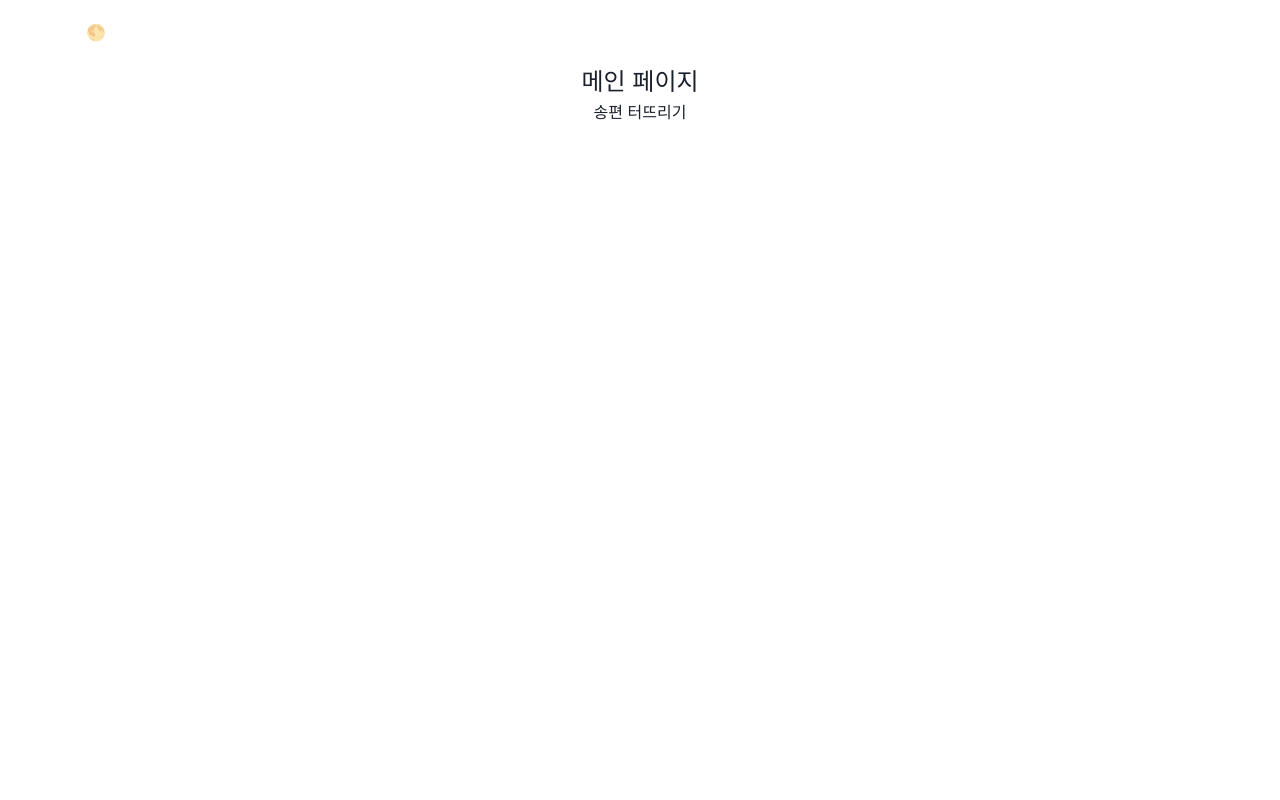
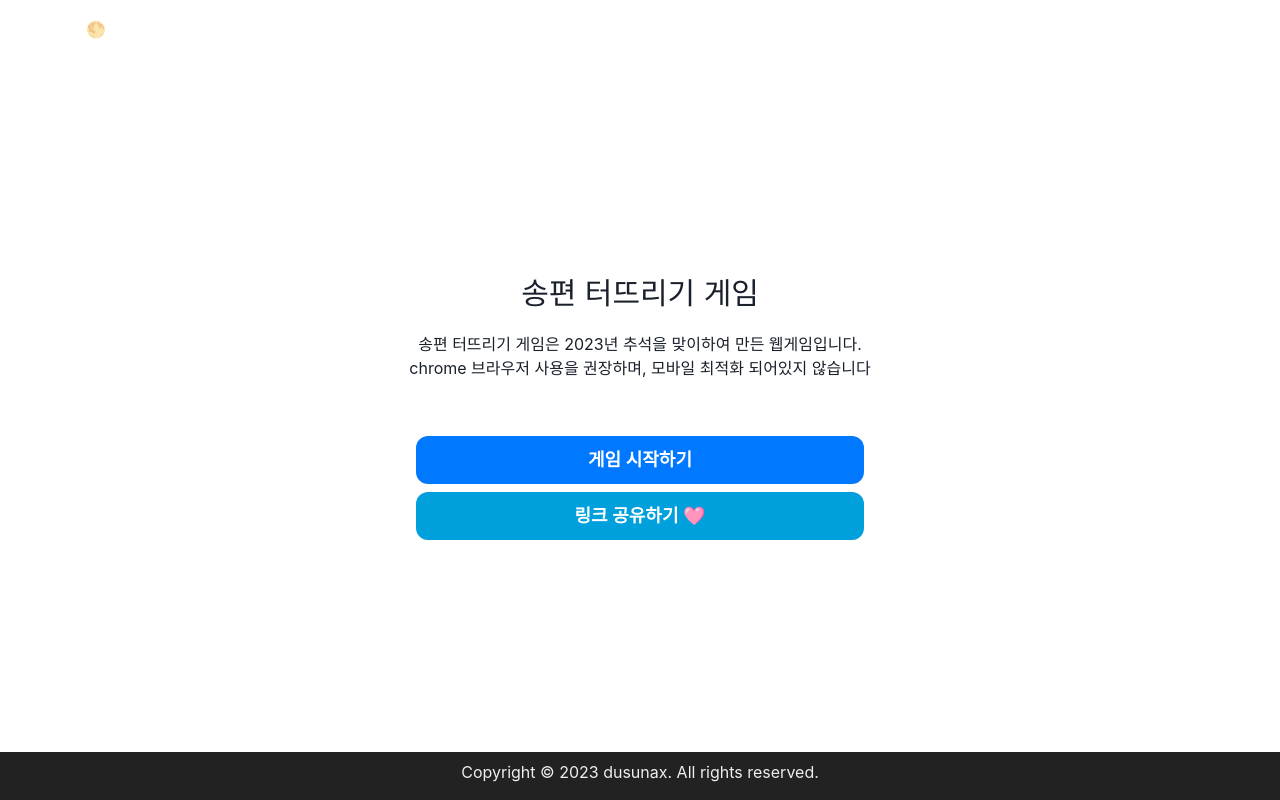
Before and after one commit to dusunax/game, a Next.js app: page / in a window 1280 px wide. Built offline with nearby package versions, Linux system fonts and the light colour scheme.

Commit message:
Feat : add link share button, footer, adjust layout etc

```diff
--- a/src/app/layout.tsx
+++ b/src/app/layout.tsx
@@ -5,6 +5,7 @@ import { PropsWithChildren } from "react";
 import type { Metadata } from "next";
 import DefaultLayout from "@/layout/DefaultLayout";
 import { ChakraProvider } from "@chakra-ui/react";
+import Footer from "@/layout/Footer";
 
 export const metadata: Metadata = {
   title: "추석 게임 🧀",
@@ -18,6 +19,7 @@ export default function RootLayout({ children }: PropsWithChildren) {
       <body className="flex-col-screen items-center">
         <ChakraProvider>
           <DefaultLayout>{children}</DefaultLayout>
+          <Footer />
         </ChakraProvider>
       </body>
     </html>
--- a/src/components/Home/Home.tsx
+++ b/src/components/Home/Home.tsx
@@ -1,15 +1,39 @@
 import Link from "next/link";
-import { Card, Text } from "@chakra-ui/react";
+import { Button, Card, Text } from "@chakra-ui/react";
 import Header from "@/layout/Header";
+import LinkCopyButton from "./LinkCopyButton";
 
 export default function Home() {
   return (
     <>
       <Header hasLogo={true} />
 
-      <Card textAlign={"center"} boxShadow={"none"}>
-        <Text fontSize={"2xl"}>메인 페이지</Text>
-        <Link href={"/slingshot"}>송편 터뜨리기</Link>
+      <Card
+        textAlign={"center"}
+        boxShadow={"none"}
+        className="gap-4 h-full justify-center"
+      >
+        <Text fontSize={"3xl"}>송편 터뜨리기 게임</Text>
+        <Text fontSize={"md"}>
+          송편 터뜨리기 게임은 2023년 추석을 맞이하여 만든 웹게임입니다.
+          <br />
+          chrome 브라우저 사용을 권장하며, 모바일 최적화 되어있지 않습니다
+        </Text>
+
+        <div className="flex flex-col gap-2 mt-10 w-full max-w-md mx-auto">
+          <Link href={"/slingshot"} className="w-full">
+            <Button
+              rounded={"xl"}
+              size={"lg"}
+              colorScheme="messenger"
+              width={"full"}
+              className="w-full"
+            >
+              게임 시작하기
+            </Button>
+          </Link>
+          <LinkCopyButton />
+        </div>
       </Card>
     </>
   );
--- /dev/null
+++ b/src/components/Home/LinkCopyButton.tsx
@@ -0,0 +1,45 @@
+"use client";
+import { Button, useToast } from "@chakra-ui/react";
+import { useState } from "react";
+
+export default function LinkCopyButton() {
+  const [isShared, setIsShared] = useState(false);
+  const toast = useToast();
+
+  const linkCopy = () => {
+    const currentURL = window.location.href;
+    const shareableURL = encodeURIComponent(currentURL);
+
+    // 클립보드에 복사하기
+    const textArea = document.createElement("textarea");
+    textArea.value = currentURL;
+    document.body.appendChild(textArea);
+    textArea.select();
+    document.execCommand("copy");
+    document.body.removeChild(textArea);
+
+    setIsShared(true);
+
+    // 토스트 메시지 표시
+    toast({
+      title: "링크가 클립보드에 복사되었습니다.",
+      status: "success",
+      duration: 3000, // 표시 시간 (밀리초)
+      isClosable: true,
+      position: "top",
+    });
+  };
+
+  return (
+    <>
+      <Button
+        size={"lg"}
+        colorScheme={isShared ? "twitter" : "linkedin"}
+        onClick={linkCopy}
+        rounded={"xl"}
+      >
+        {isShared ? "링크 복사 완료!" : "링크 공유하기 🩷"}
+      </Button>
+    </>
+  );
+}
--- a/src/components/SlingShot/SlingShot.tsx
+++ b/src/components/SlingShot/SlingShot.tsx
@@ -18,7 +18,7 @@ export default function SlingShot() {
   } = UseMatter(renderRef);
 
   return (
-    <div className="max-w-[800px]">
+    <div className="max-w-[1060px]">
       <div className="w-full flex justify-between gap-4 my-4">
         <div className="flex items-center gap-4">
           <div className="flex items-center">레벨: {level ? level : "-"}</div>
@@ -59,13 +59,13 @@ export default function SlingShot() {
       {level !== 0 && (
         <div
           id="render"
-          className="w-[800px] min-h-[600px] bg-slate-200"
+          className="w-[1060px] min-h-[600px] bg-slate-200"
           ref={renderRef}
         />
       )}
 
       {level === 0 && (
-        <div className="w-[800px] min-h-[600px] bg-slate-200 flex-center flex-col">
+        <div className="w-[1060px] min-h-[600px] bg-slate-200 flex-center flex-col">
           <Text fontSize={"2xl"}>송편 게임</Text>
           <Text fontSize={"xl"}>게임 만드는 중</Text>
         </div>
--- a/src/components/SlingShot/constant/objects.ts
+++ b/src/components/SlingShot/constant/objects.ts
@@ -109,7 +109,7 @@ export const BIRDS: Bodies[] = [
       label: "bird",
       density: 0.7,
       friction: 0.05,
-      frictionAir: 0.04,
+      frictionAir: 0.05,
     },
   },
 ];
--- a/src/components/SlingShot/hooks/useMatter.ts
+++ b/src/components/SlingShot/hooks/useMatter.ts
@@ -4,6 +4,7 @@ import { MutableRefObject, useEffect, useState } from "react";
 
 import { BIRDS, GROUNDS, LEVEL_BLOCKS, setTarget } from "../constant/objects";
 import { type Bodies as BodiesType } from "@/interface/matter";
+import { useRouter } from "next/navigation";
 
 const Engine = Matter.Engine,
   Render = Matter.Render,
@@ -15,9 +16,9 @@ export default function UseMatter(
   ref: MutableRefObject<HTMLDivElement | null>
 ) {
   let isFire = false;
-  const fullLife = 3;
+  const fullLife = 5;
   const finalLevel = 7;
-  const [level, setLevel] = useState(0);
+  const [level, setLevel] = useState(1);
   // const [level, setLevel] = useState(4);
   const [life, setLife] = useState(fullLife);
   const [isGameover, setIsGameOver] = useState(false);
@@ -54,7 +55,7 @@ export default function UseMatter(
         background:
           "linear-gradient(rgba(0, 0, 255, 0.5), rgba(255, 255, 255, 1))",
         wireframes: false,
-        width: 800,
+        width: 1060,
         height: 600,
       },
     });
@@ -76,7 +77,7 @@ export default function UseMatter(
       },
       bodyB: birdsLeft[0] || null,
       stiffness: 0.2,
-      length: 20,
+      length: 10,
     });
 
     const groundHill = Matter.Composite.create();
@@ -130,10 +131,6 @@ export default function UseMatter(
     const mouseConstraint = Matter.MouseConstraint.create(engine, { mouse });
 
     Matter.Events.on(mouseConstraint, "enddrag", (e: any) => {
-      if (!life || birdsLeft.length === 0) {
-        return gameOver();
-      }
-
       birdsLeft.map((bird) => {
         if (e.body === bird) {
           isFire = true;
@@ -142,7 +139,7 @@ export default function UseMatter(
     });
 
     Matter.Events.on(engine, "afterUpdate", () => {
-      if (!life || birdsLeft.length === 0) {
+      if (!life) {
         return;
       }
 
@@ -173,7 +170,7 @@ export default function UseMatter(
             return prevScore + 500;
           });
           setCount({ ...count, heart: count.heart + 1 });
-          setLife((prev) => prev + 1);
+          setLife(life + 1);
 
           Composite.remove(engine.world, target);
           Matter.Detector.clear(detector);
@@ -187,8 +184,7 @@ export default function UseMatter(
       });
 
       if (isFire) {
-        birdsLeft.shift();
-        setLife(birdsLeft.length);
+        const oldBird = birdsLeft.shift();
 
         const newBird = birdsLeft[0];
         if (!newBird) {
@@ -200,6 +196,11 @@ export default function UseMatter(
             Composite.add(engine.world, newBird);
           }, 500);
         }
+
+        setTimeout(() => {
+          Composite.remove(engine.world, oldBird);
+          setLife(life - 1);
+        }, 1000);
 
         isFire = false;
       }
--- a/src/layout/ArrowHeader.tsx
+++ b/src/layout/ArrowHeader.tsx
@@ -1,20 +1,23 @@
 "use client";
+import { PropsWithChildren } from "react";
+import { useRouter } from "next/navigation";
+
 import Header from "./Header";
 
 import { BsArrowLeft } from "react-icons/bs";
-import { useRouter } from "next/navigation";
 
-const ArrowHeader = () => {
+const ArrowHeader = ({ children }: PropsWithChildren) => {
   const router = useRouter();
 
   return (
     <Header>
       <button
-        className={"cursor-pointer flex-center h-full w-16"}
+        className={"cursor-pointer flex-center h-full w-16 -ml-10"}
         onClick={() => router.back()}
       >
         <BsArrowLeft size={30} />
       </button>
+      {children}
     </Header>
   );
 };
--- /dev/null
+++ b/src/layout/ContentArea.tsx
@@ -0,0 +1,9 @@
+import { PropsWithChildren } from "react";
+
+export default function ContentArea({ children }: PropsWithChildren) {
+  return (
+    <div className="flex-col-full justify-center w-full max-w-7xl mx-auto px-16">
+      {children}
+    </div>
+  );
+}
--- a/src/layout/DefaultLayout.tsx
+++ b/src/layout/DefaultLayout.tsx
@@ -1,5 +1,7 @@
 import { PropsWithChildren } from "react";
 import ArrowHeader from "./ArrowHeader";
+import Footer from "./Footer";
+import ContentArea from "./ContentArea";
 
 interface Props extends PropsWithChildren {
   className?: string;
@@ -12,9 +14,9 @@ export default function DefaultLayout({
   hasGoBack = false,
 }: Props) {
   return (
-    <div className={`flex-col-full w-full max-w-7xl px-16 ${className}`}>
+    <div className={`flex-col-full w-full ${className}`}>
       {hasGoBack && <ArrowHeader />}
-      <div className="flex-col-full">{children}</div>
+      <ContentArea>{children}</ContentArea>
     </div>
   );
 }
--- /dev/null
+++ b/src/layout/Footer.tsx
@@ -0,0 +1,31 @@
+"use client";
+import { PropsWithChildren } from "react";
+import { useRouter } from "next/navigation";
+import { Text } from "@chakra-ui/react";
+import ContentArea from "./ContentArea";
+
+interface Props extends PropsWithChildren {
+  className?: string;
+}
+
+const Footer = ({ children }: Props) => {
+  return (
+    <footer className={"w-full min-h-[3rem] pt-2 bg-[#222222] text-[#eeeeee]"}>
+      <ContentArea>
+        {children}
+
+        <Copyright />
+      </ContentArea>
+    </footer>
+  );
+};
+
+export default Footer;
+
+function Copyright() {
+  return (
+    <Text fontSize={"md"} className="w-full text-center">
+      Copyright © {new Date().getFullYear()} dusunax. All rights reserved.
+    </Text>
+  );
+}
```
